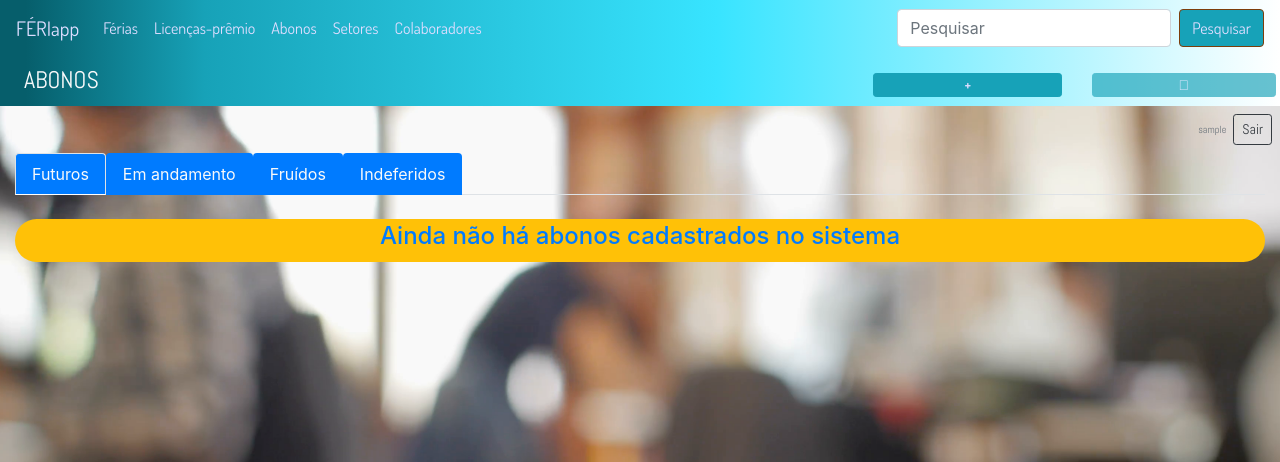
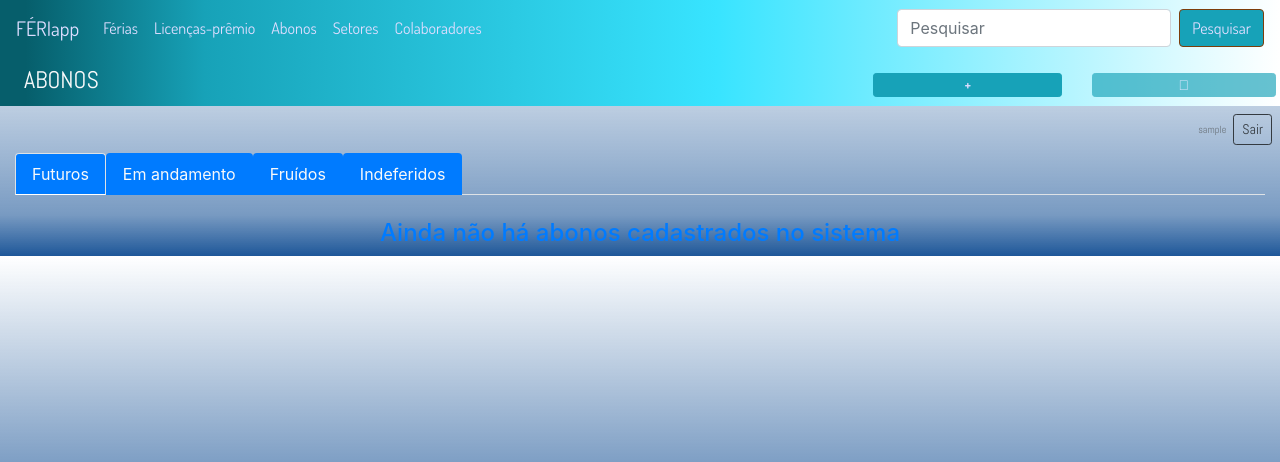
Before and after one commit to Gustavo-Ennes/feriapp, a Django app: page /abonos/ in a window 1280 px wide. Shown: the top 462 px of the page. Run offline with Django 3.2, Linux system fonts and the light colour scheme; the visitor is signed in with stand-in values (Sample User, id 1); data that the repository does not hold is empty; style sheets or scripts are compiled from the project's sources; some libraries are stand-ins or nearby versions; some web fonts are replaced.

Commit message:
margens, badges e fundo

```diff
--- a/app/templates/setor.html
+++ b/app/templates/setor.html
@@ -27,7 +27,9 @@
 
   <div class="m-3">
     {% for nome, dict in setores.items %}
-      {% include 'cards/trabalhador_dict.html' %}
+      <div class="my-4">
+        {% include 'cards/trabalhador_dict.html' %}
+      </div>
     {% endfor %}
   </div>
 
--- a/app/templates/tables/abono.html
+++ b/app/templates/tables/abono.html
@@ -60,7 +60,5 @@
     </tbody>
   </table>
 {% else %}
-  <div class="badge badge-pill bg-warning d-block">
-    <h4 class='text-primary text-center'>Ainda não há abonos cadastrados no sistema</h4>
-  </div>
+  <h4 class='text-primary text-center'>Ainda não há abonos cadastrados no sistema</h4>
 {% endif %}
--- a/app/templates/tables/ferias.html
+++ b/app/templates/tables/ferias.html
@@ -61,7 +61,5 @@
     </tbody>
   </table>
 {% else %}
-  <div class="badge badge-pill bg-warning d-block">
-    <h4 class='text-primary text-center'>Ainda não há férias cadastradas no sistema</h4>
-  </div>
+  <h4 class='text-primary text-center'>Ainda não há férias cadastradas no sistema</h4>
 {% endif %}
--- a/app/templates/tables/licenca.html
+++ b/app/templates/tables/licenca.html
@@ -62,7 +62,5 @@
   </table>
 
 {% else %}
-  <div class="badge badge-pill bg-warning d-block">
-    <h4 class='text-primary text-center m-1'>Ainda não há licenças-prêmio cadastradas no sistema</h4>
-  </div>
+  <h4 class='text-primary text-center m-1'>Ainda não há licenças-prêmio cadastradas no sistema</h4>
 {% endif %}
--- a/scss/app.css
+++ b/scss/app.css
@@ -2,7 +2,7 @@ html, body, .page-header { max-width: 100%; overflow-x: hidden; }
 
 html .page-header, body .page-header, .page-header .page-header { font-family: "Abel", sans-serif; }
 
-body { background: url(fundo.png) no-repeat center center fixed; -webkit-background-size: cover; -moz-background-size: cover; -o-background-size: cover; background-size: cover; }
+body { background: -moz-linear-gradient(top, rgba(125, 185, 232, 0) 0%, rgba(125, 185, 232, 0.01) 1%, rgba(30, 87, 153, 0.57) 80%, rgba(30, 87, 153, 0.6) 84%, #1e5799 100%); background: -webkit-linear-gradient(top, rgba(125, 185, 232, 0) 0%, rgba(125, 185, 232, 0.01) 1%, rgba(30, 87, 153, 0.57) 80%, rgba(30, 87, 153, 0.6) 84%, #1e5799 100%); background: linear-gradient(to bottom, rgba(125, 185, 232, 0) 0%, rgba(125, 185, 232, 0.01) 1%, rgba(30, 87, 153, 0.57) 80%, rgba(30, 87, 153, 0.6) 84%, #1e5799 100%); filter: progid:DXImageTransform.Microsoft.gradient( startColorstr='#007db9e8', endColorstr='#1e5799',GradientType=0 ); }
 
 .card { box-shadow: 2px 2px 10px 2px #065E6B; }
 
--- a/scss/app.scss
+++ b/scss/app.scss
@@ -20,11 +20,11 @@ html, body, .page-header{
 }
 
 body {
-    background: url(fundo.png) no-repeat center center fixed;
-    -webkit-background-size: cover;
-    -moz-background-size: cover;
-    -o-background-size: cover;
-    background-size: cover;
+  background: -moz-linear-gradient(top,  rgba(125,185,232,0) 0%, rgba(125,185,232,0.01) 1%, rgba(30,87,153,0.57) 80%, rgba(30,87,153,0.6) 84%, rgba(30,87,153,1) 100%);
+  background: -webkit-linear-gradient(top,  rgba(125,185,232,0) 0%,rgba(125,185,232,0.01) 1%,rgba(30,87,153,0.57) 80%,rgba(30,87,153,0.6) 84%,rgba(30,87,153,1) 100%);
+  background: linear-gradient(to bottom,  rgba(125,185,232,0) 0%,rgba(125,185,232,0.01) 1%,rgba(30,87,153,0.57) 80%,rgba(30,87,153,0.6) 84%,rgba(30,87,153,1) 100%);
+  filter: progid:DXImageTransform.Microsoft.gradient( startColorstr='#007db9e8', endColorstr='#1e5799',GradientType=0 );
+
 }
 
 .card{
```
Also changed, not shown: app/templates/pesquisa.html (+14 -4 lines).
